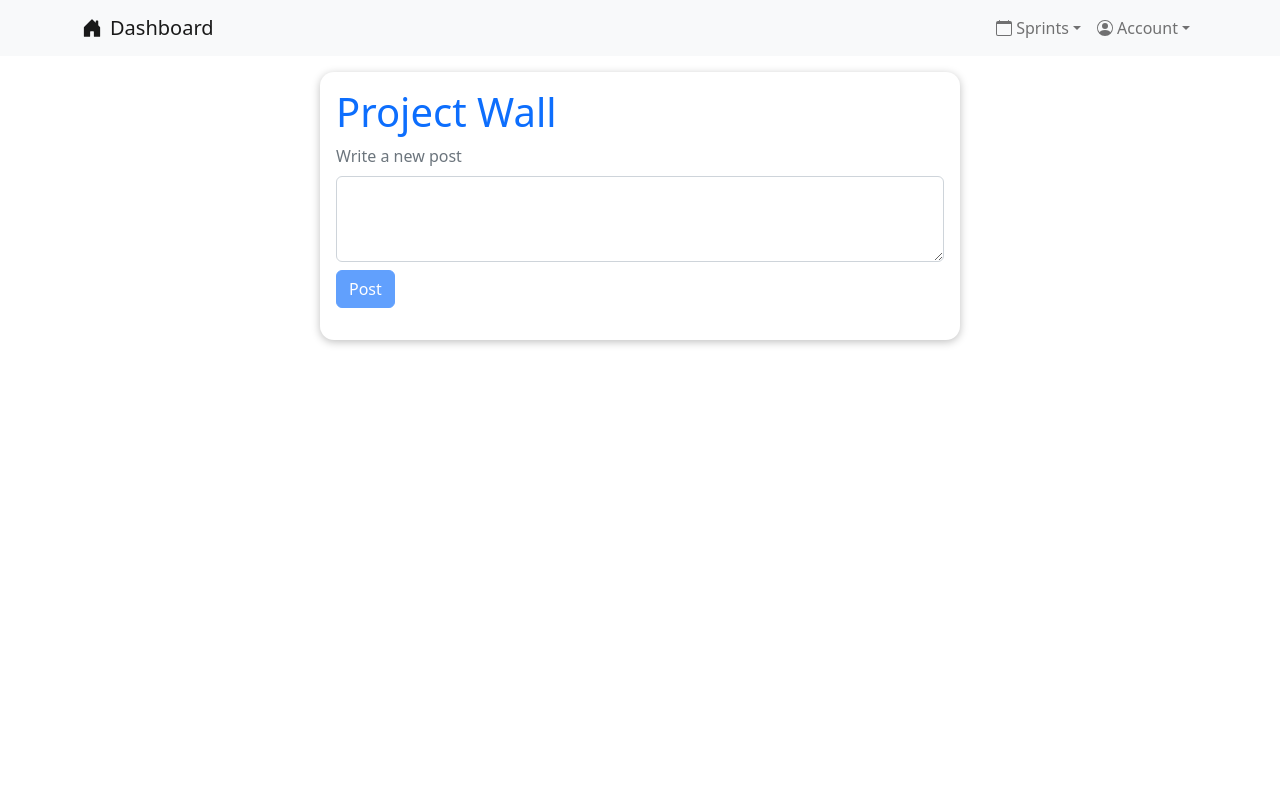
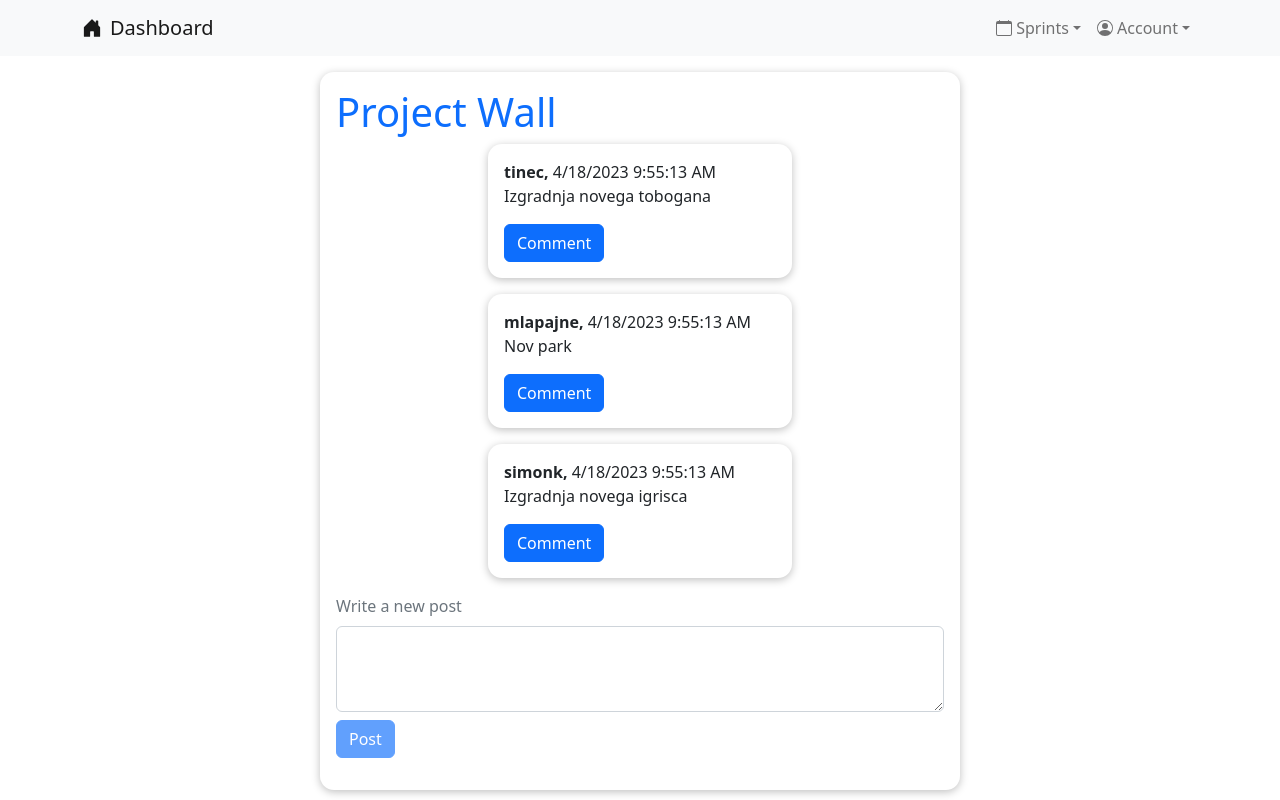
Before and after one commit to shanji97/SMRPOmarduk, a React (Create React App) app in the folder frontend/: page /project-wall in a window 1280 px wide. Built offline with nearby package versions, Linux system fonts and the light colour scheme.

Commit message:
wall checkpoint

```diff
--- a/frontend/src/classes/wallData.ts
+++ b/frontend/src/classes/wallData.ts
@@ -1,5 +1,6 @@
-export interface Post {
+export interface PostData {
   postContent: string,
   author: string,
-  created: number,
+  created: string,
+  comments?: string[]
 }
--- a/frontend/src/components/Card.tsx
+++ b/frontend/src/components/Card.tsx
@@ -5,10 +5,13 @@ import classes from './Card.module.css';
 interface CardProps {
     children: any,
     style?: object,
+    classNames?: string,
 }
 
-const Card: React.FC<CardProps> = ({children, style}) => {
-    return <div style={style} className={classes.card}>
+const Card: React.FC<CardProps> = ({children, style, classNames}) => {
+    const styles = classNames ? `${classes.card} ${classNames}` : classes.card;
+
+    return <div style={style} className={styles}>
         {children}
     </div>
 }
--- /dev/null
+++ b/frontend/src/components/Post.module.css
@@ -0,0 +1,8 @@
+.postCard {
+    background-color: #ffffff;
+    margin-bottom: 1rem;
+}
+
+.btn {
+    margin-top: .5rem;
+}
--- /dev/null
+++ b/frontend/src/components/Post.tsx
@@ -0,0 +1,64 @@
+import React, {useEffect, useMemo, useState} from "react";
+import Card from "./Card";
+import {Form} from "react-bootstrap";
+
+import classes from './Post.module.css';
+import {Button} from "react-bootstrap";
+
+interface PostProps {
+  content: string,
+  author: string,
+  comments?: string[],
+  created: string
+}
+
+const Post: React.FC<PostProps> = ({content, author, comments, created}) => {
+  const [showTextbox, setShowTextbox] = useState(false);
+  const [commentContent, setCommentContent] = useState('');
+
+  const formattedDate = useMemo(() => {
+    const date = new Date(Number(created));
+    const formattedDate = date.toLocaleDateString();
+    const formattedTime = date.toLocaleTimeString();
+    return `${formattedDate} ${formattedTime}`;
+  }, [created]);
+
+  const showCommentsTextbox = () => {
+    setShowTextbox(true)
+  }
+
+  const commentContentChanged = (e: React.ChangeEvent<HTMLInputElement>) => {
+    setCommentContent(e.currentTarget.value);
+  }
+
+  const submitNewComment = (e: React.FormEvent<HTMLFormElement>) => {
+    e.preventDefault();
+    console.log(commentContent);
+
+    setShowTextbox(false);
+  }
+
+  return (
+    <Card classNames={classes.postCard}>
+      <span><b>{author}, </b></span>
+      <span>{formattedDate}</span>
+      <p>{content}</p>
+      {/* TODO show comments*/}
+      {showTextbox &&
+        <Form.Group className="mb-3" controlId="commentContent" onSubmit={submitNewComment}>
+            <Form.Control
+                as='textarea'
+                rows={3}
+                value={commentContent}
+                onChange={commentContentChanged}
+            />
+            <Button type='submit' className={classes.btn}>Post</Button>
+        </Form.Group>
+      }
+      {!showTextbox && <Button onClick={showCommentsTextbox}>Comment</Button>}
+
+    </Card>
+  );
+}
+
+export default Post;
--- a/frontend/src/pages/ProjectWall.tsx
+++ b/frontend/src/pages/ProjectWall.tsx
@@ -1,23 +1,26 @@
 import Card from "../components/Card";
-import {useState} from "react";
+import React, {useState} from "react";
 import {Button, Form} from "react-bootstrap";
-import {Post} from "../classes/wallData";
+import Post from "../components/Post";
+import {PostData} from '../classes/wallData'
 
-const DUMMY_POSTS: Post[] = [
+const DUMMY_POSTS: PostData[] = [
   {
     postContent: 'Izgradnja novega tobogana',
     author: 'tinec',
-    created: Date.now()
+    created: Date.now().toString(),
+    comments: [],
   },
   {
     postContent: 'Nov park',
     author: 'mlapajne',
-    created: Date.now()
+    created: Date.now().toString(),
+    comments: ['kr neki']
   },
   {
     postContent: 'Izgradnja novega igrisca',
     author: 'simonk',
-    created: Date.now()
+    created: Date.now().toString()
   }
 ];
 
@@ -36,6 +39,16 @@ const ProjectWall = () => {
     <Card style={{ marginTop: '1rem' }}>
       <h1 className='text-primary'>Project Wall</h1>
 
+      {DUMMY_POSTS.map((post, i) => {
+        return <Post
+                  key={i}
+                  content={post.postContent}
+                  author={post.author}
+                  created={post.created}
+                  comments={post.comments}
+              />
+      })}
+
       <Form.Group className="mb-3" controlId="postContent" onSubmit={submitNewPost}>
         <Form.Label className='text-secondary'>Write a new post</Form.Label>
         <Form.Control
```
